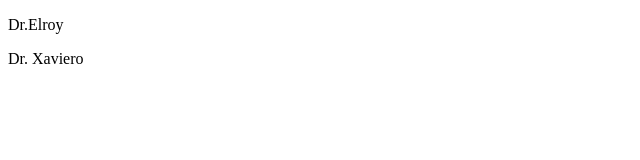
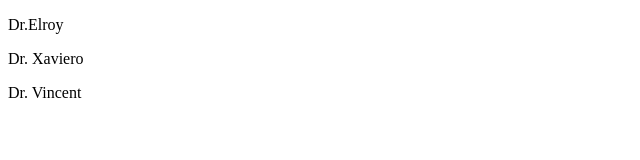
Before and after one commit to jacquelineaudrey/li_se, a plain HTML site: page dosen.html in a window 1280 px wide. Shown: the full height of the page, 0-640 px from the left. Drawn offline with Linux system fonts and the light colour scheme.

Commit message:
nambahin vincent

```diff
--- a/dosen.html
+++ b/dosen.html
@@ -8,5 +8,6 @@
 <body>
     <p>Dr.Elroy</p>
     <p>Dr. Xaviero</p>
+    <p>Dr. Vincent</p>
 </body>
 </html>
```
